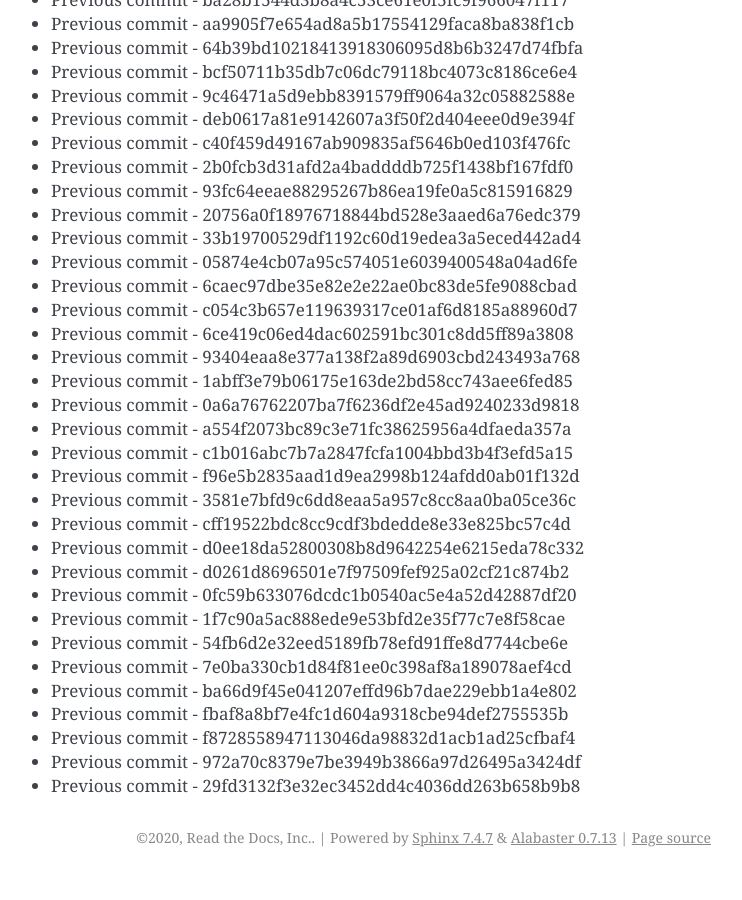
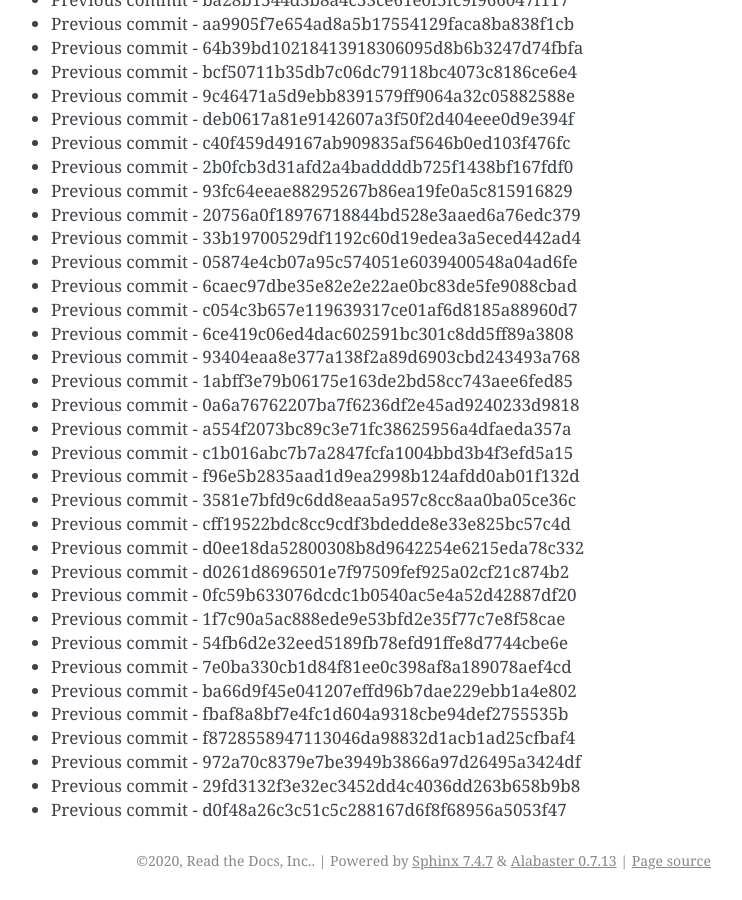
Before and after one commit to readthedocs/rtd-git-stresstest, a Sphinx documentation site: the page built from docs/updates.rst, in a window 1280 px wide and 900 px high, scrolled down 70023 px. Shown: the whole window, without its empty margins (399-1141 px from the left). Built offline with Sphinx 7.4.7, drawn with Linux system fonts in a browser that asks for light colours; before the commit the page ends 70900 px from its top, so only the background shows below that.

Commit message:
Generating commit from previous: d0f48a26c3c51c5c288167d6f8f68956a5053f47

```diff
--- a/docs/updates.rst
+++ b/docs/updates.rst
@@ -2974,3 +2974,4 @@ It can be tested for any performance characteristics.
 * Previous commit - f8728558947113046da98832d1acb1ad25cfbaf4
 * Previous commit - 972a70c8379e7be3949b3866a97d26495a3424df
 * Previous commit - 29fd3132f3e32ec3452dd4c4036dd263b658b9b8
+* Previous commit - d0f48a26c3c51c5c288167d6f8f68956a5053f47
```
